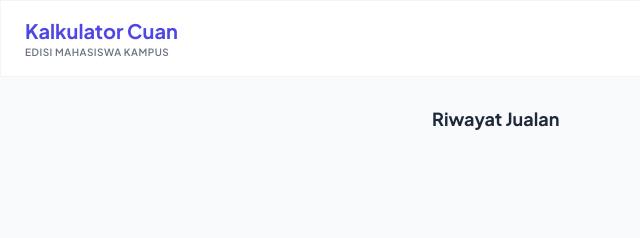
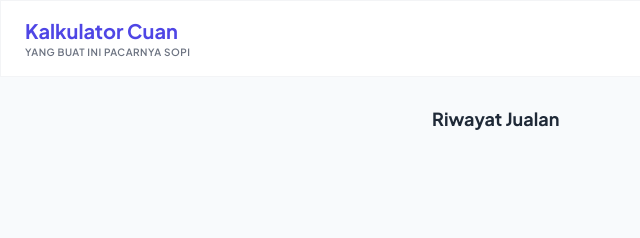
Before and after one commit to kurapika12/kalkulator-cuan, a plain HTML site: page index.html in a window 1280 px wide. Shown: the top 238 px of the page, 0-640 px from the left. Drawn offline with nearby package versions, Linux system fonts and the light colour scheme.

Commit message:
Update text

```diff
--- a/index.html
+++ b/index.html
@@ -55,7 +55,7 @@
         <p
           class="text-[10px] text-gray-500 font-semibold uppercase tracking-wider"
         >
-          Edisi Mahasiswa Kampus
+          Yang buat ini pacarnya sopi
         </p>
       </div>
       <button
```
